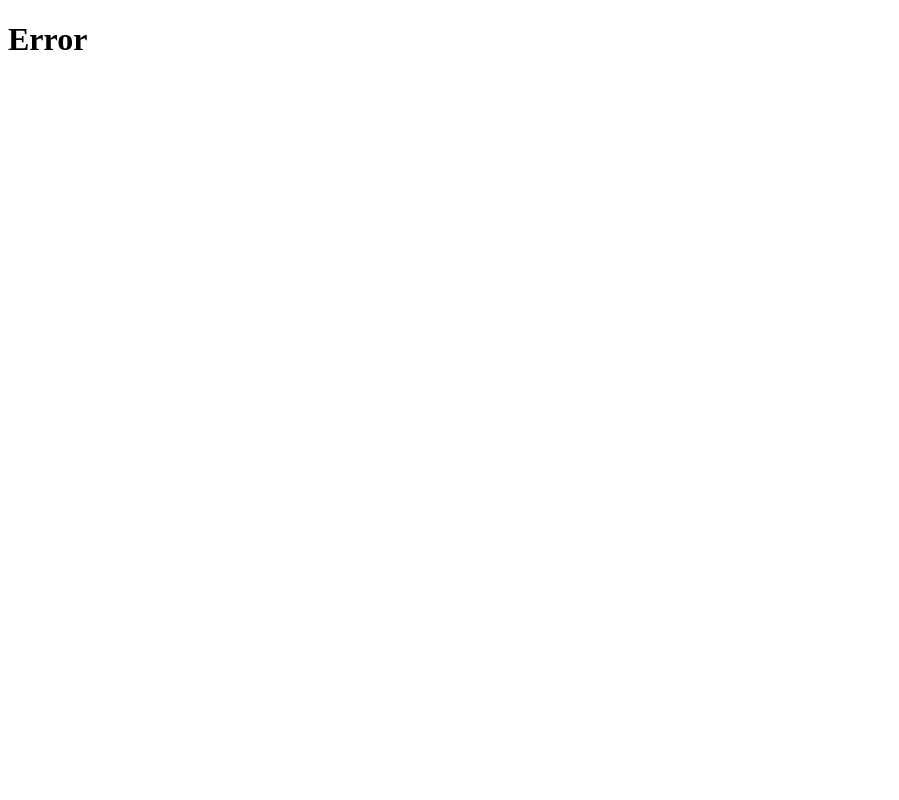
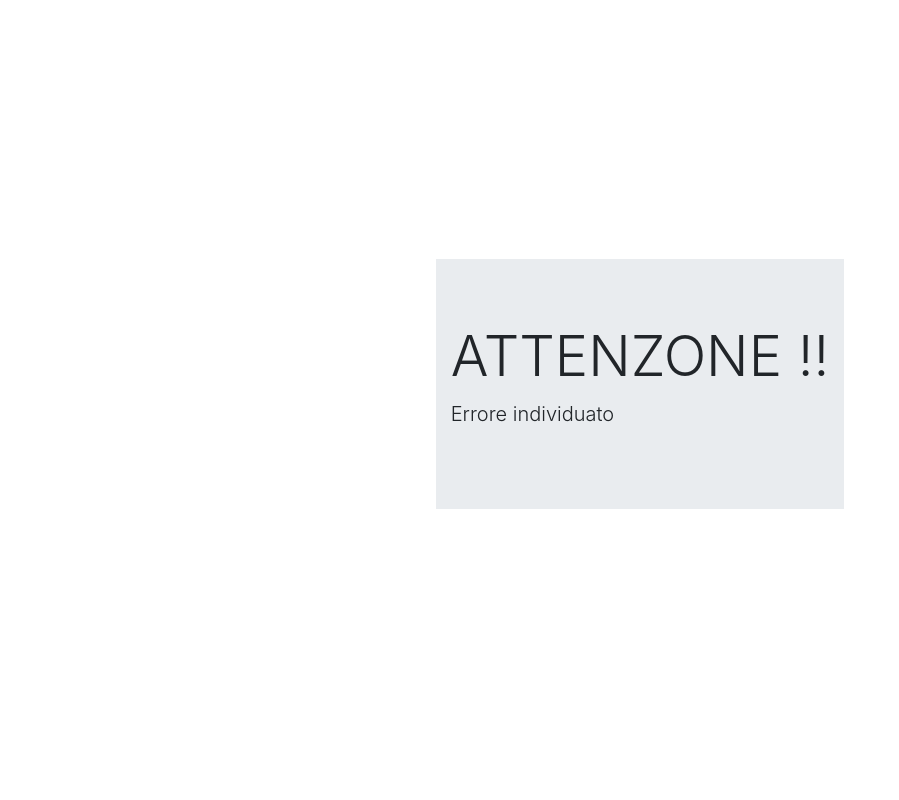
Before and after one commit to carminelentisco/php-oop-dipendenti, a PHP site: page /php-oop-dipendenti/error/error.php in a window 1280 px wide. Before the commit the part shown is almost empty. Shown: the whole page, without its empty margins (0-899 px from the left). Run offline with PHP 8.4, Linux system fonts and the light colour scheme.

Commit message:
Pagina stilizzata per gli errori

```diff
--- a/error/error.php
+++ b/error/error.php
@@ -1,11 +1,28 @@
+
 <!DOCTYPE html>
 <html lang="en">
 <head>
     <meta charset="UTF-8">
     <meta name="viewport" content="width=device-width, initial-scale=1.0">
-    <title>Document</title>
+    <title>Error Page</title>
+    <link rel="stylesheet" href="https://stackpath.bootstrapcdn.com/bootstrap/4.5.0/css/bootstrap.min.css" integrity="sha384-9aIt2nRpC12Uk9gS9baDl411NQApFmC26EwAOH8WgZl5MYYxFfc+NcPb1dKGj7Sk" crossorigin="anonymous">
+    <link rel="stylesheet" href="error.css">
 </head>
 <body>
-    <h1>Error</h1>
+
+    <div class="error-page d-flex align-items-center justify-content-center">
+        <div class="jumbotron jumbotron-fluid">
+            <div class="container">
+                <h1 class="display-4">ATTENZONE !!</h1>
+                <p class="lead">Errore individuato</p>
+            </div>
+        </div>
+    </div>
+
+    <!-- SCRIPT js -->
+    <script src="https://code.jquery.com/jquery-3.5.1.slim.min.js" integrity="sha384-DfXdz2htPH0lsSSs5nCTpuj/zy4C+OGpamoFVy38MVBnE+IbbVYUew+OrCXaRkfj" crossorigin="anonymous"></script>
+    <script src="https://stackpath.bootstrapcdn.com/bootstrap/4.5.0/js/bootstrap.min.js" integrity="sha384-OgVRvuATP1z7JjHLkuOU7Xw704+h835Lr+6QL9UvYjZE3Ipu6Tp75j7Bh/kR0JKI" crossorigin="anonymous"></script>
+    <script src="https://cdn.jsdelivr.net/npm/popper.js@1.16.0/dist/umd/popper.min.js" integrity="sha384-Q6E9RHvbIyZFJoft+2mJbHaEWldlvI9IOYy5n3zV9zzTtmI3UksdQRVvoxMfooAo" crossorigin="anonymous"></script>
+
 </body>
 </html>
```
